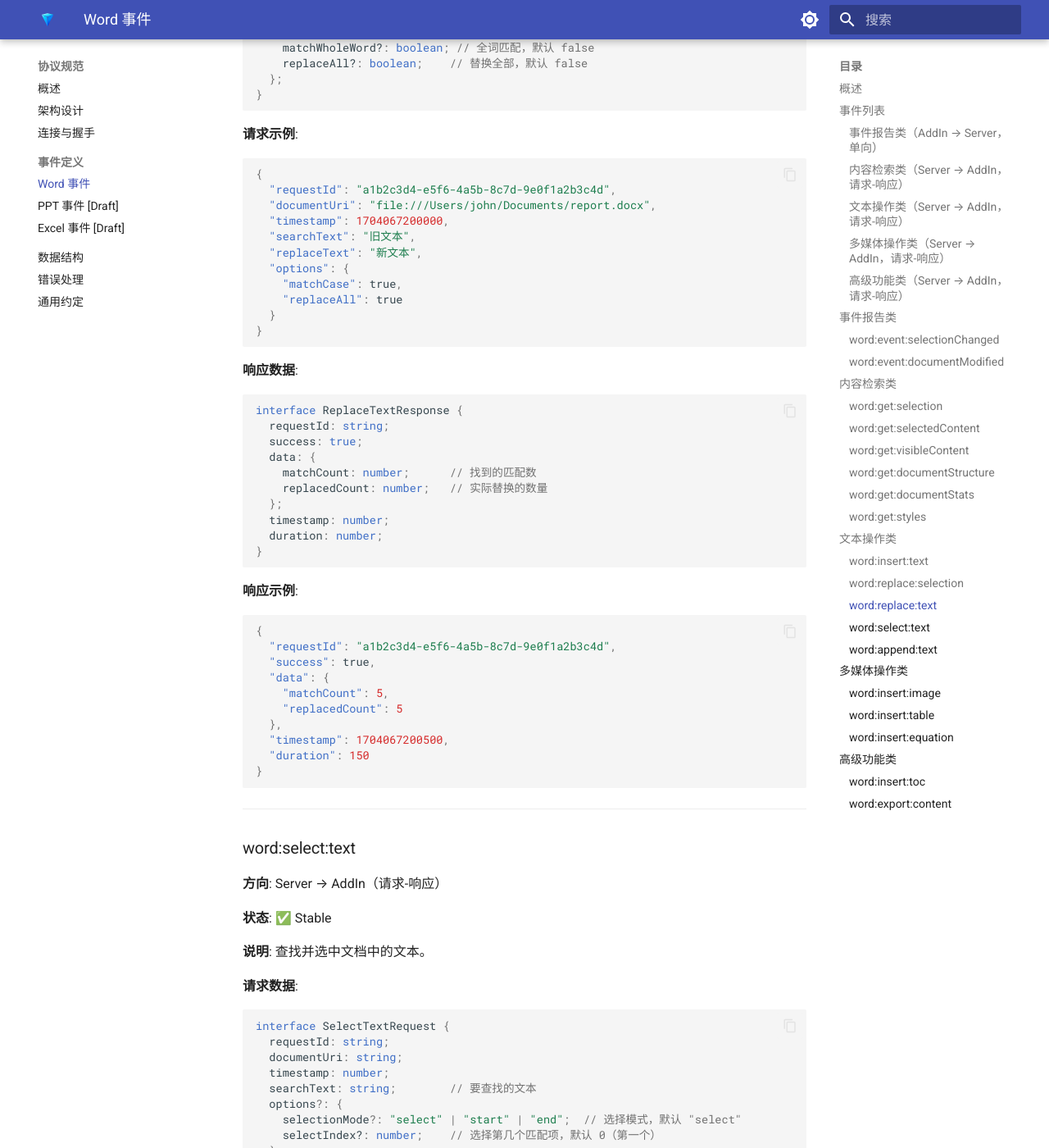
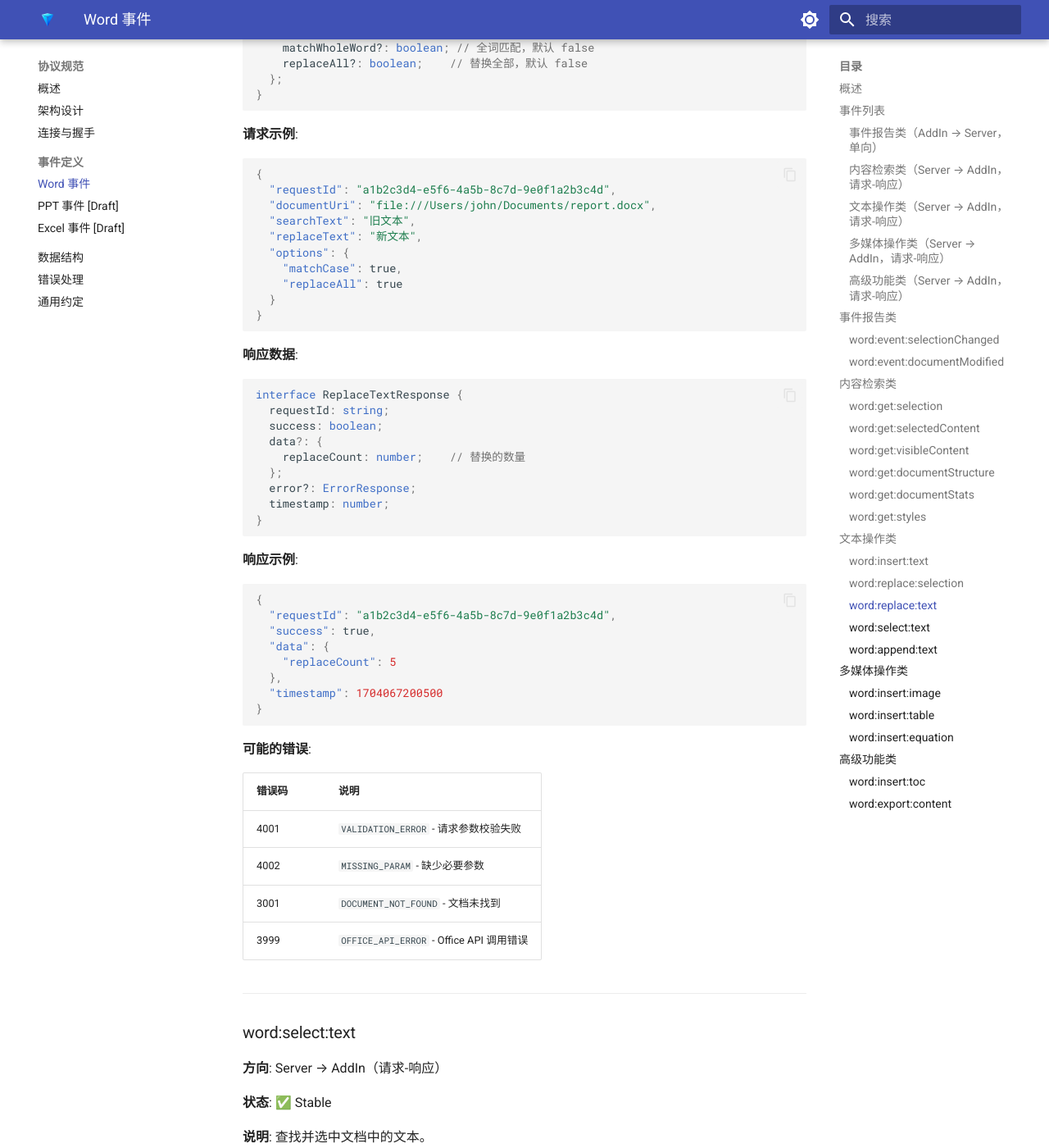
Before and after one commit to A2C-SMCP/oasp-protocol, an MkDocs documentation site: the page built from docs/specification/events-word.md, in a window 1280 px wide and 1400 px high, scrolled down 20686 px. Shown: the whole window at 82% size. Built offline with MkDocs 1.6.1 and Material for MkDocs 9.7.7, drawn with Linux system fonts in a browser that asks for light colours; the version menu is left out.

Commit message:
Update word:replace:text to match Add-In implementation
- timestamp: required → optional
- success: true → boolean
- data: required → optional, add error?
- Response data: {matchCount, replacedCount} → {replaceCount}
- Remove duration from interface and example
- Add error codes: VALIDATION_ERROR, MISSING_PARAM, DOCUMENT_NOT_FOUND, OFFICE_API_ERROR

Co-Authored-By: Claude Opus 4.5 <noreply@anthropic.com>

````diff
--- a/docs/specification/events-word.md
+++ b/docs/specification/events-word.md
@@ -992,7 +992,6 @@ interface ReplaceTextRequest {
 {
   "requestId": "a1b2c3d4-e5f6-4a5b-8c7d-9e0f1a2b3c4d",
   "documentUri": "file:///Users/john/Documents/report.docx",
-  "timestamp": 1704067200000,
   "searchText": "旧文本",
   "replaceText": "新文本",
   "options": {
@@ -1007,13 +1006,12 @@ interface ReplaceTextRequest {
 ```typescript
 interface ReplaceTextResponse {
   requestId: string;
-  success: true;
-  data: {
-    matchCount: number;      // 找到的匹配数
-    replacedCount: number;   // 实际替换的数量
+  success: boolean;
+  data?: {
+    replaceCount: number;    // 替换的数量
   };
+  error?: ErrorResponse;
   timestamp: number;
-  duration: number;
 }
 ```
 
@@ -1024,13 +1022,20 @@ interface ReplaceTextResponse {
   "requestId": "a1b2c3d4-e5f6-4a5b-8c7d-9e0f1a2b3c4d",
   "success": true,
   "data": {
-    "matchCount": 5,
-    "replacedCount": 5
+    "replaceCount": 5
   },
-  "timestamp": 1704067200500,
-  "duration": 150
+  "timestamp": 1704067200500
 }
 ```
+
+**可能的错误**:
+
+| 错误码 | 说明 |
+|--------|------|
+| 4001 | `VALIDATION_ERROR` - 请求参数校验失败 |
+| 4002 | `MISSING_PARAM` - 缺少必要参数 |
+| 3001 | `DOCUMENT_NOT_FOUND` - 文档未找到 |
+| 3999 | `OFFICE_API_ERROR` - Office API 调用错误 |
 
 ---
 
````
Also changed, not shown: other parts of docs/specification/events-word.md (+1 -1 lines).
